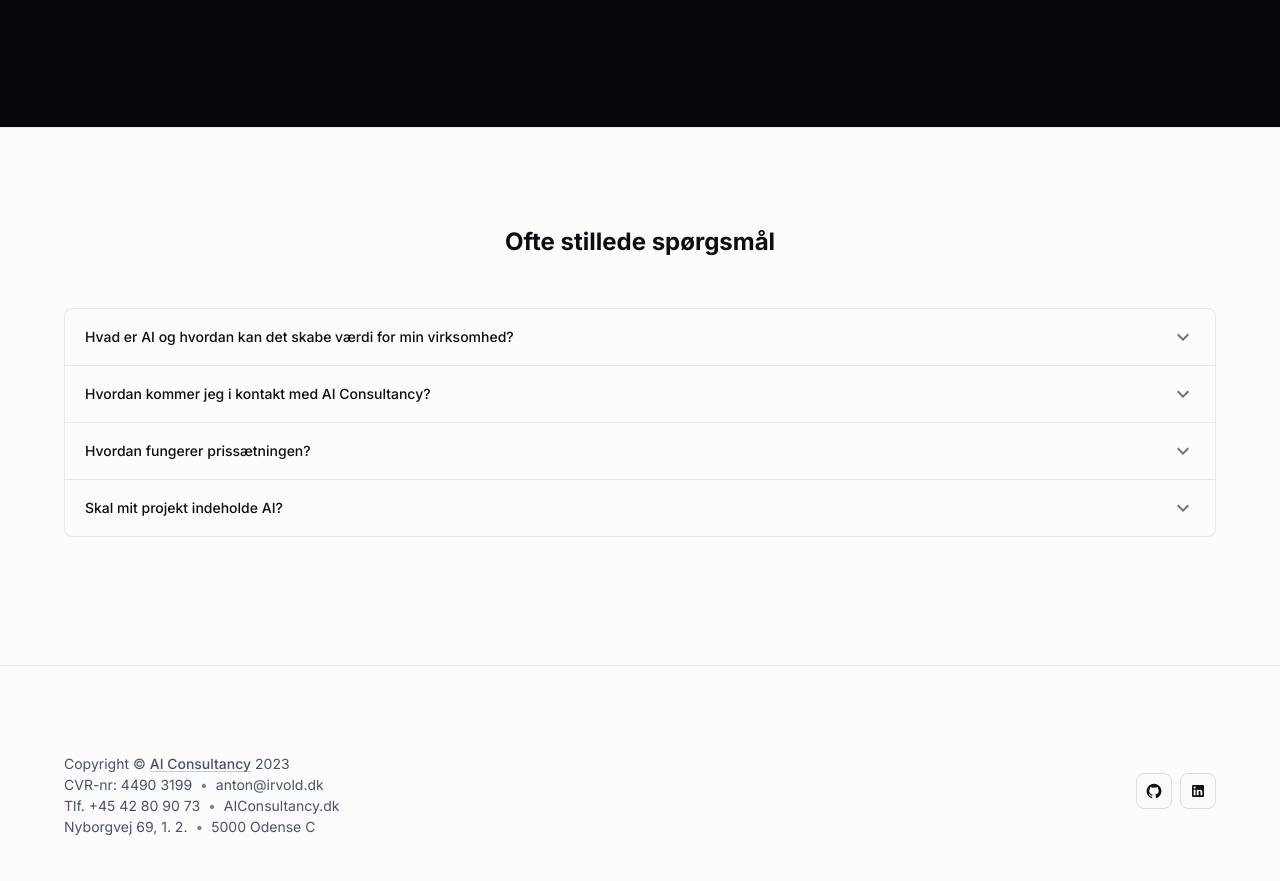
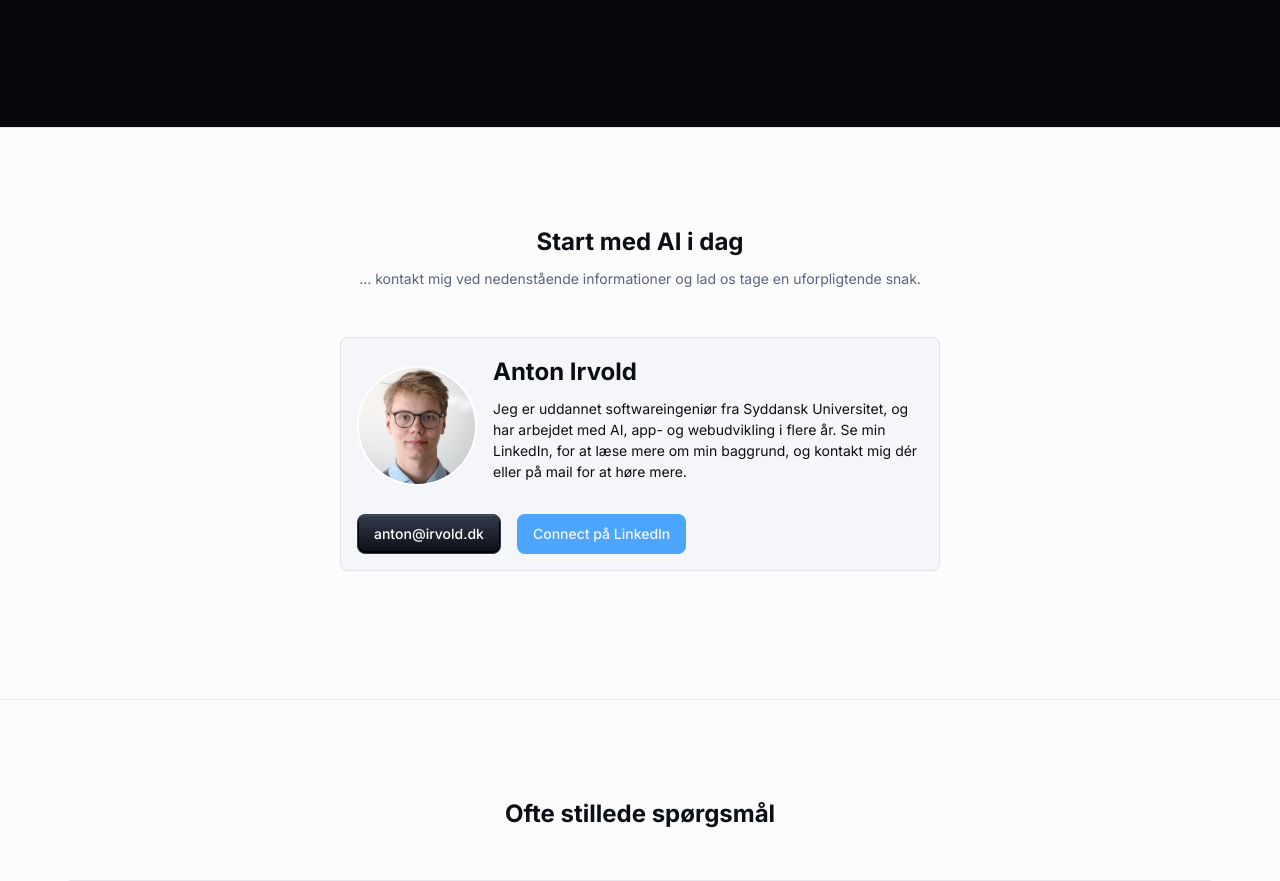
Before and after one commit to antonvdi/antonvdi-web, a React (Create React App) app in the folder frontend/: page / in a window 1280 px wide. Shown: the part 1867-2748 px from the top of the page. Built offline with nearby package versions, Linux system fonts and the light colour scheme; no server answers.

Commit message:
contact page

```diff
--- /dev/null
+++ b/frontend/src/components/Contact.tsx
@@ -0,0 +1,107 @@
+import Container from "@mui/material/Container";
+import Typography from "@mui/material/Typography";
+import { Avatar, Box, Button, Card, CardContent } from "@mui/material";
+import { ReactTyped } from "react-typed";
+
+export default function Contact() {
+  return (
+    <Box
+      sx={{
+        pt: { xs: 4, sm: 12 },
+        pb: { xs: 8, sm: 16 },
+      }}
+      id="header-ydelser"
+    >
+      <Container
+        sx={{
+          position: "relative",
+          display: "flex",
+          flexDirection: "column",
+          alignItems: "center",
+          gap: { xs: 3, sm: 6 },
+        }}
+      >
+        <Box
+          sx={{
+            width: { sm: "100%", md: "60%" },
+            textAlign: { sm: "left", md: "center" },
+          }}
+        >
+          <Typography
+            component="h2"
+            variant="h4"
+            gutterBottom
+            id="header-kontakt"
+          >
+            Start med AI i dag
+          </Typography>
+          <Typography variant="body1" sx={{ color: "grey.500" }}>
+            ... kontakt mig ved nedenstående informationer og lad os tage en
+            uforpligtende snak.
+          </Typography>
+        </Box>
+        <Card
+          sx={{
+            minWidth: 400,
+            maxWidth: 600,
+          }}
+        >
+          <CardContent>
+            <Box
+              sx={{
+                display: "flex",
+                alignItems: "center",
+                mb: 2,
+              }}
+            >
+              <Avatar
+                alt="Your Name"
+                src={"/static/images/headshot.jpg"}
+                sx={{
+                  width: 120,
+                  height: 120,
+                  marginRight: 2, // Add margin to the right of the avatar
+                  border: "2px solid white",
+                }}
+              />
+              <Box sx={{ display: "flex", flexDirection: "column" }}>
+                <Typography variant="h4" component="h1" gutterBottom>
+                  Anton Irvold
+                </Typography>
+                <Typography
+                  variant="body1"
+                  sx={{ marginBottom: 2 }}
+                  textAlign={"left"}
+                >
+                  Jeg er uddannet softwareingeniør fra Syddansk Universitet, og
+                  har arbejdet med AI, app- og webudvikling i flere år. Se min
+                  LinkedIn, for at læse mere om min baggrund, og kontakt mig dér
+                  eller på mail for at høre mere.
+                </Typography>
+              </Box>
+            </Box>
+
+            <Button
+              variant="contained"
+              color="primary"
+              href="mailto:anton@irvold.dk"
+              target="_blank"
+              sx={{ mr: 2 }}
+            >
+              anton@irvold.dk
+            </Button>
+
+            <Button
+              variant="contained"
+              color="info"
+              href="https://www.linkedin.com/in/anton-irvold"
+              target="_blank"
+            >
+              Connect på LinkedIn
+            </Button>
+          </CardContent>
+        </Card>
+      </Container>
+    </Box>
+  );
+}
--- a/frontend/src/pages/MarketingPage.tsx
+++ b/frontend/src/pages/MarketingPage.tsx
@@ -5,6 +5,7 @@ import Ydelser from "../components/Ydelser";
 import FAQ from "../components/FAQ";
 import Footer from "../components/Footer";
 import Inspiration from "../components/Inspiration";
+import Contact from "../components/Contact";
 
 export default function MarketingPage() {
   return (
@@ -14,14 +15,10 @@ export default function MarketingPage() {
       <div>
         <Divider />
         <Inspiration />
-        {/* <LogoCollection /> */}
-        {/* <Features /> */}
-        {/* <Divider /> */}
-        {/* <Testimonials /> */}
         <Divider />
         <Ydelser />
-        {/* <Divider /> */}
-        {/* <Pricing /> */}
+        <Divider />
+        <Contact />
         <Divider />
         <FAQ />
         <Divider />
```
Also changed, not shown: frontend/public/static/images/headshot.jpg (added).
